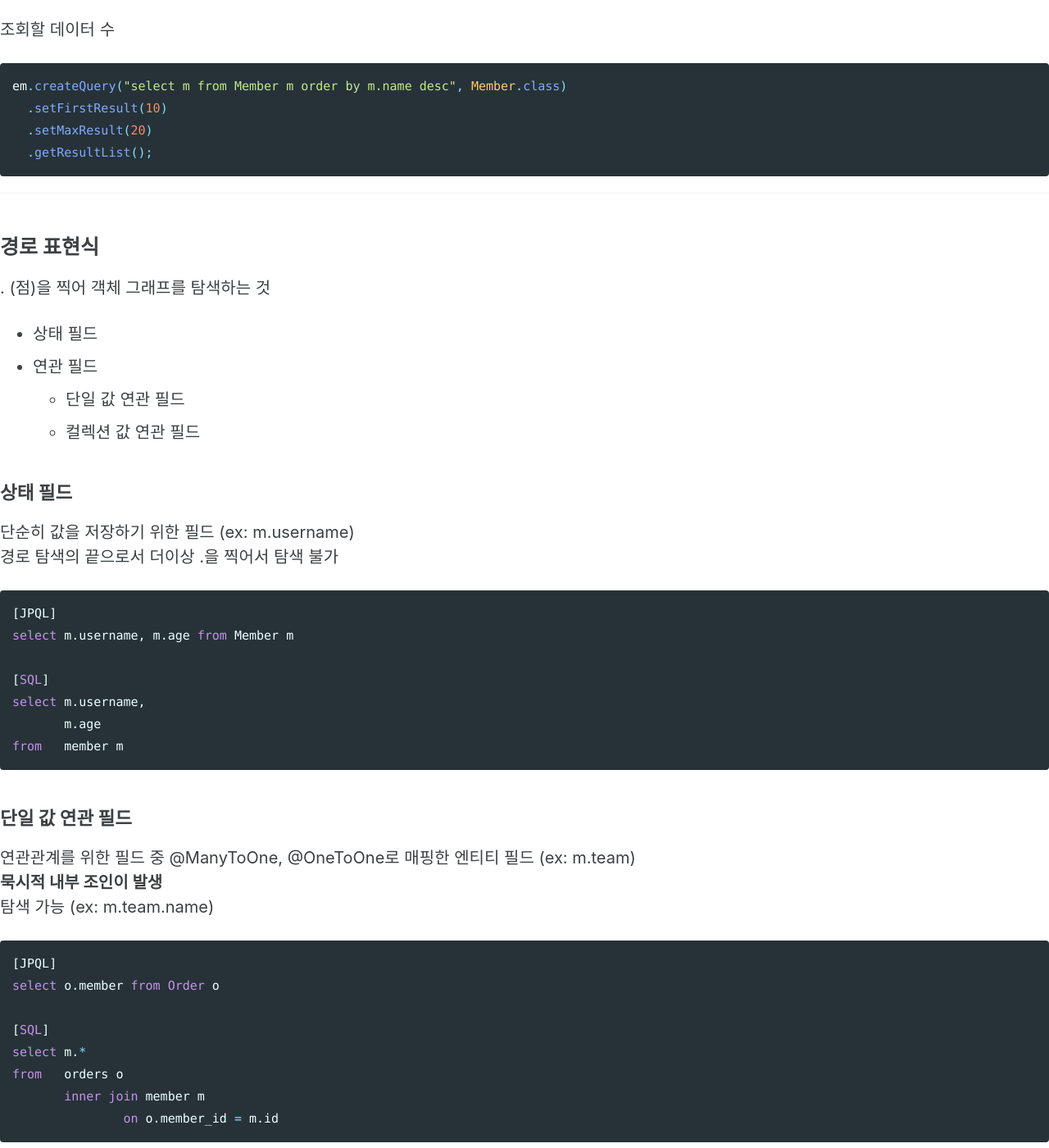
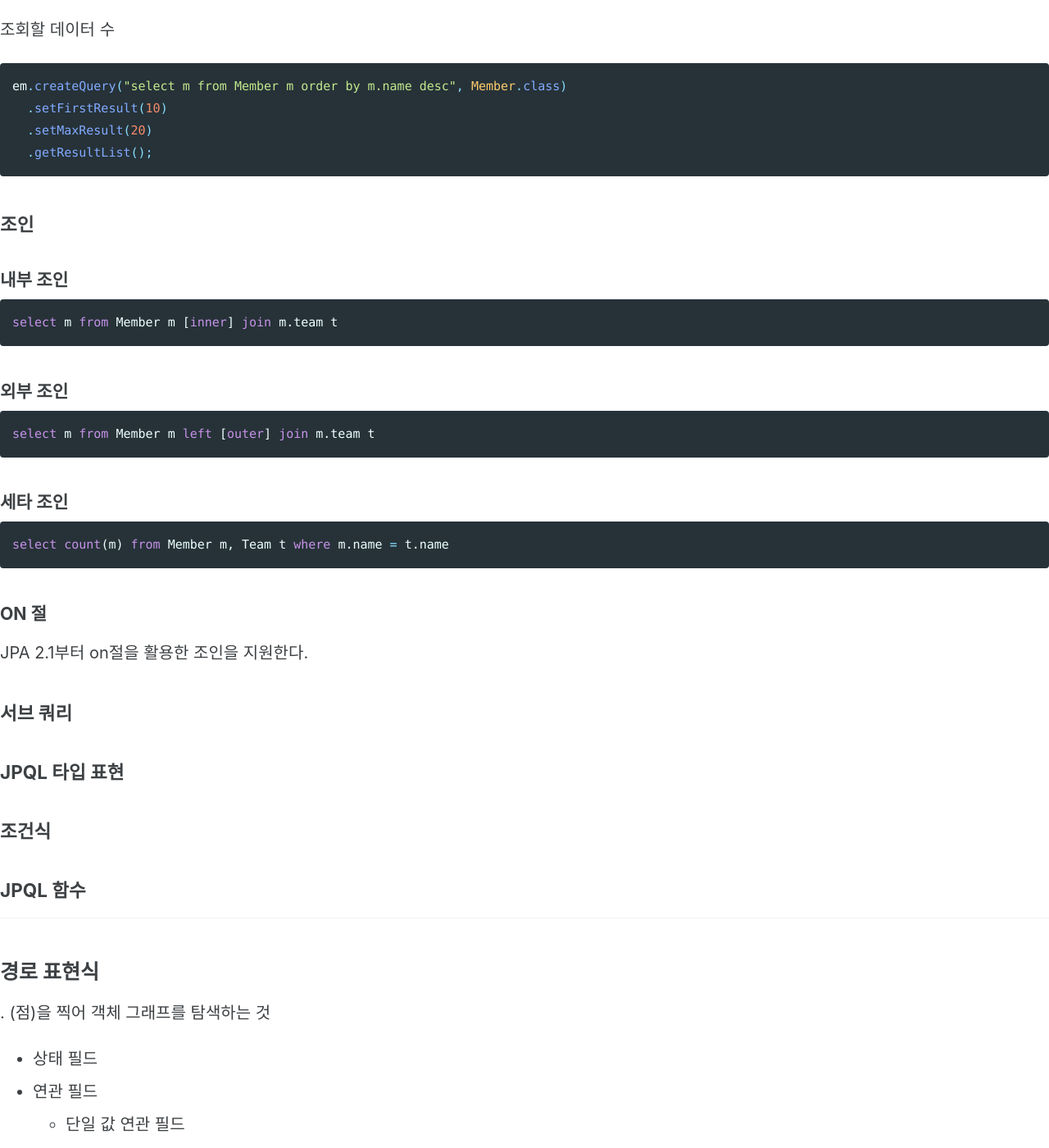
Before and after one commit to maenguin/maenguin.github.io, a Jekyll site: the page built from private/jpa-jpql.md, in a window 1280 px wide and 1400 px high, scrolled down 4034 px. Shown: the whole window at 82% size. Built offline with Jekyll 4.4.1, drawn with Linux system fonts in a browser that asks for light colours; cached includes are drawn as plain includes; our own code applies the rules of GitHub Pages for plain Markdown files.

Commit message:
Update jpa-jpql.md

````diff
--- a/private/jpa-jpql.md
+++ b/private/jpa-jpql.md
@@ -120,6 +120,29 @@ em.createQuery("select m from Member m order by m.name desc", Member.class)
   .setMaxResult(20)
   .getResultList();
 ```
+
+### 조인
+#### 내부 조인
+```sql
+select m from Member m [inner] join m.team t
+```
+#### 외부 조인
+```sql
+select m from Member m left [outer] join m.team t
+```
+#### 세타 조인
+```sql
+select count(m) from Member m, Team t where m.name = t.name
+```
+#### ON 절
+JPA 2.1부터 on절을 활용한 조인을 지원한다.
+
+### 서브 쿼리
+### JPQL 타입 표현
+### 조건식
+### JPQL 함수
+
+
 ****************************************************************
 
 ## 경로 표현식
````
